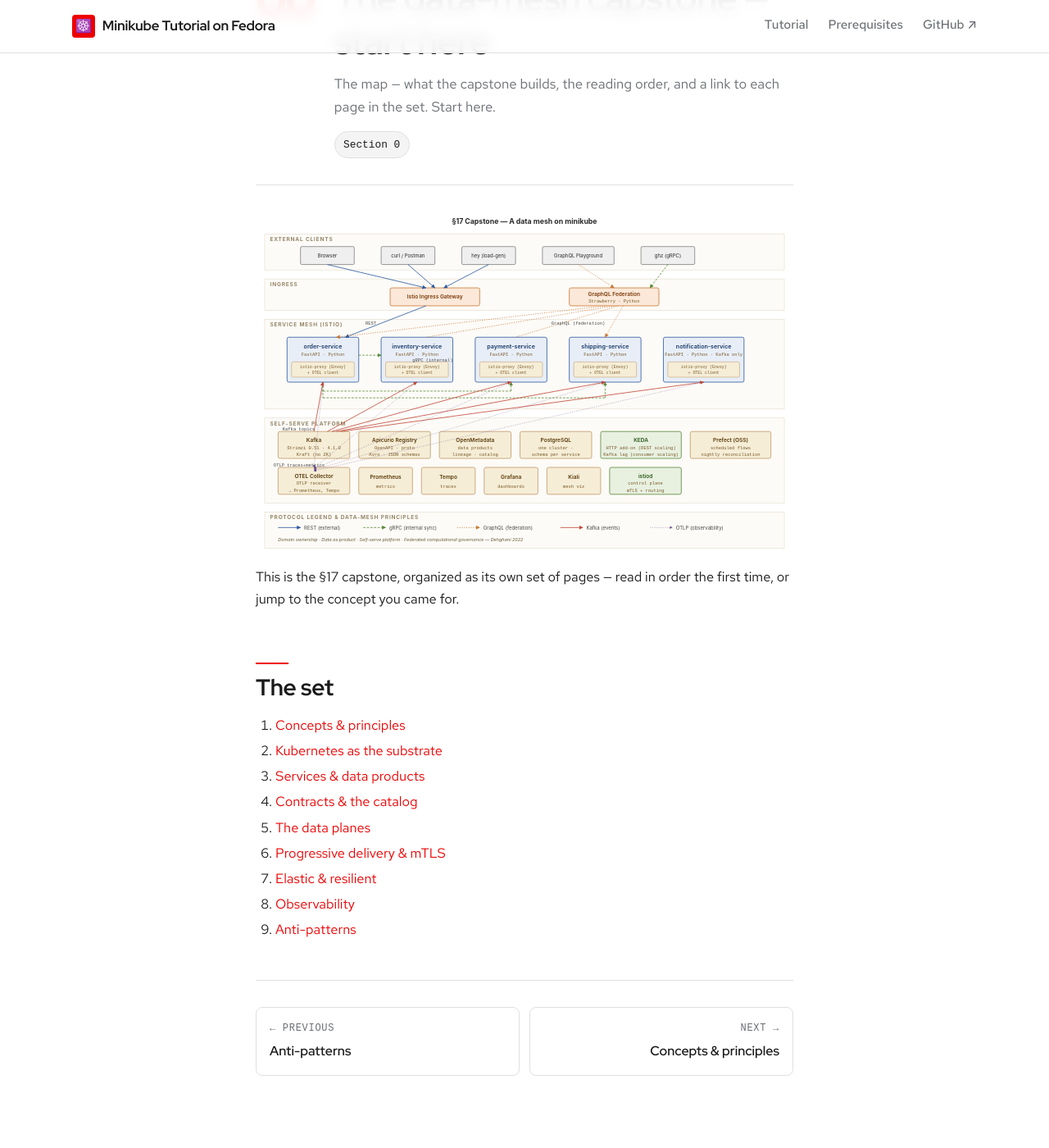
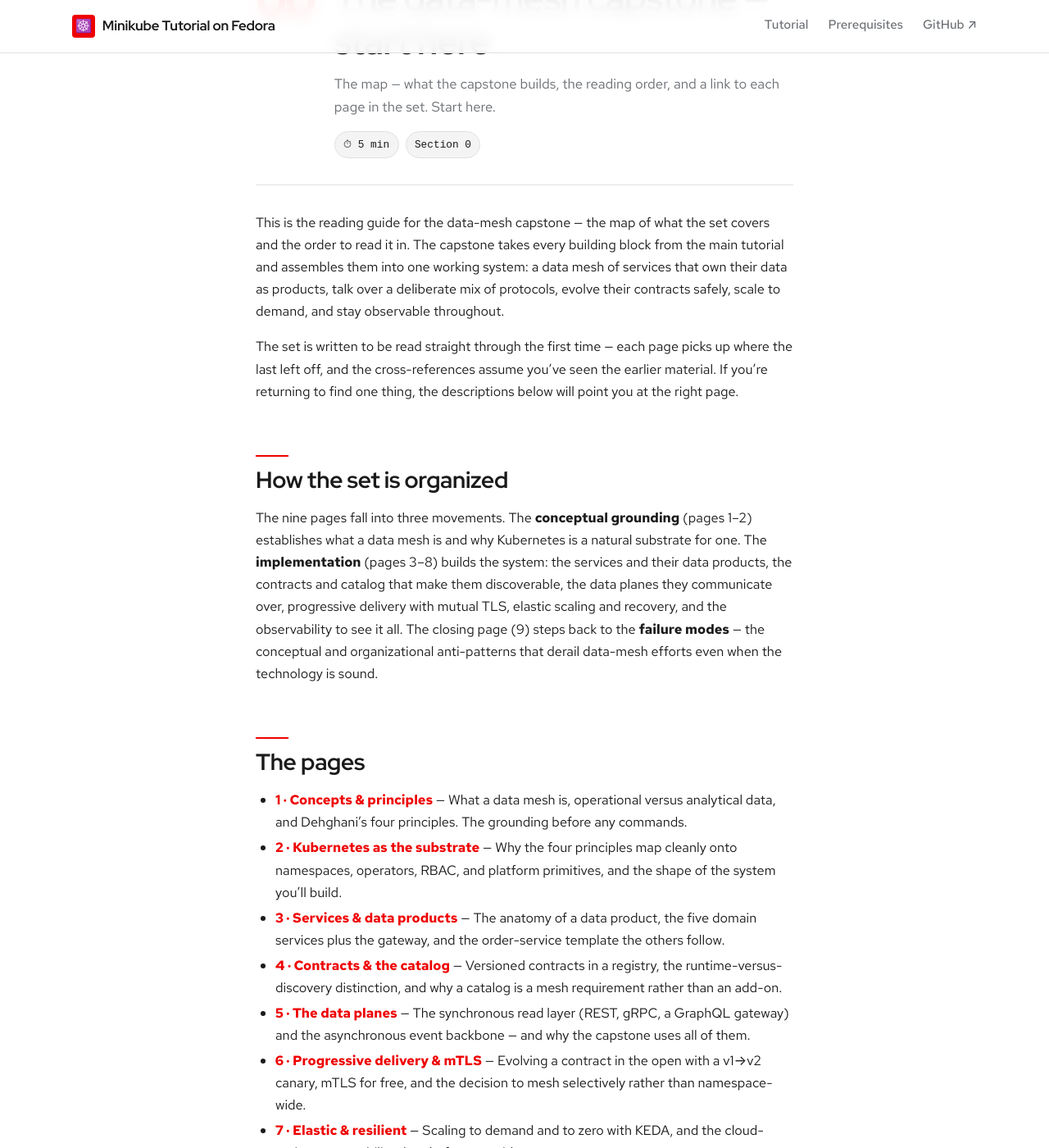
Before and after one commit to patterncatalyst/minikube-on-fedora, a Jekyll site: the page built from _capstone/data-mesh/00-index.md, in a window 1280 px wide and 1400 px high, scrolled down 192 px. Shown: the whole window at 82% size. Built offline with Jekyll 4.4.1, drawn with Linux system fonts in a browser that asks for light colours; some web fonts are replaced; some of the changed text lies outside the part shown.

Commit message:
phase-c: write 08-observability + 00-index reading guide — capstone set complete

```diff
--- a/_capstone/data-mesh/00-index.md
+++ b/_capstone/data-mesh/00-index.md
@@ -2,27 +2,68 @@
 title: "The data-mesh capstone — start here"
 order: 0
 description: "The map — what the capstone builds, the reading order, and a link to each page in the set. Start here."
+duration: 5 min
 ---
 
-<!-- DRAFT SKELETON (Phase C) — the SET LANDING / index for the capstone. -->
-<!-- INDEX/landing — short scenario-setting prose (reuse old 17-capstone.md intro, lines 8-23) + the data-mesh-overview diagram + the described list of the nine docs below. Pull the one-paragraph 'what you end up with' from old 'What the capstone builds' (old lines 1176-1198). Point at bootstrap-capstone.sh (CAP-035) for one-command bring-up and §1 for host prereqs. -->
+This is the reading guide for the data-mesh capstone — the map of what the set covers
+and the order to read it in. The capstone takes every building block from the main
+tutorial and assembles them into one working system: a data mesh of services that own
+their data as products, talk over a deliberate mix of protocols, evolve their contracts
+safely, scale to demand, and stay observable throughout.
 
-![Capstone: a data mesh on minikube]({{ '/assets/diagrams/17-capstone-data-mesh.svg' | relative_url }})
+The set is written to be read straight through the first time — each page picks up where
+the last left off, and the cross-references assume you've seen the earlier material. If
+you're returning to find one thing, the descriptions below will point you at the right
+page.
 
-This is the §17 capstone, organized as its own set of pages — read in order the
-first time, or jump to the concept you came for.
+## How the set is organized
 
-## The set
+The nine pages fall into three movements. The **conceptual grounding** (pages 1–2)
+establishes what a data mesh is and why Kubernetes is a natural substrate for one. The
+**implementation** (pages 3–8) builds the system: the services and their data products,
+the contracts and catalog that make them discoverable, the data planes they communicate
+over, progressive delivery with mutual TLS, elastic scaling and recovery, and the
+observability to see it all. The closing page (9) steps back to the **failure modes** —
+the conceptual and organizational anti-patterns that derail data-mesh efforts even when
+the technology is sound.
 
-<!-- DRAFT: short described list linking the nine docs below, in the
-     Statelessness-Compendium style. Links use the capstone collection permalinks. -->
+## The pages
 
-1. [Concepts &amp; principles]({{ '/capstone/data-mesh/01-concepts/' | relative_url }})
-2. [Kubernetes as the substrate]({{ '/capstone/data-mesh/02-kubernetes-substrate/' | relative_url }})
-3. [Services &amp; data products]({{ '/capstone/data-mesh/03-services-and-data-products/' | relative_url }})
-4. [Contracts &amp; the catalog]({{ '/capstone/data-mesh/04-contracts-and-catalog/' | relative_url }})
-5. [The data planes]({{ '/capstone/data-mesh/05-data-planes/' | relative_url }})
-6. [Progressive delivery &amp; mTLS]({{ '/capstone/data-mesh/06-progressive-delivery-mtls/' | relative_url }})
-7. [Elastic &amp; resilient]({{ '/capstone/data-mesh/07-elastic-and-resilient/' | relative_url }})
-8. [Observability]({{ '/capstone/data-mesh/08-observability/' | relative_url }})
-9. [Anti-patterns]({{ '/capstone/data-mesh/09-anti-patterns/' | relative_url }})
+- [**1 · Concepts & principles**]({{ '/capstone/data-mesh/01-concepts/' | relative_url }}) —
+  What a data mesh is, operational versus analytical data, and Dehghani's four
+  principles. The grounding before any commands.
+- [**2 · Kubernetes as the substrate**]({{ '/capstone/data-mesh/02-kubernetes-substrate/' | relative_url }}) —
+  Why the four principles map cleanly onto namespaces, operators, RBAC, and platform
+  primitives, and the shape of the system you'll build.
+- [**3 · Services & data products**]({{ '/capstone/data-mesh/03-services-and-data-products/' | relative_url }}) —
+  The anatomy of a data product, the five domain services plus the gateway, and the
+  order-service template the others follow.
+- [**4 · Contracts & the catalog**]({{ '/capstone/data-mesh/04-contracts-and-catalog/' | relative_url }}) —
+  Versioned contracts in a registry, the runtime-versus-discovery distinction, and why a
+  catalog is a mesh requirement rather than an add-on.
+- [**5 · The data planes**]({{ '/capstone/data-mesh/05-data-planes/' | relative_url }}) —
+  The synchronous read layer (REST, gRPC, a GraphQL gateway) and the asynchronous event
+  backbone — and why the capstone uses all of them.
+- [**6 · Progressive delivery & mTLS**]({{ '/capstone/data-mesh/06-progressive-delivery-mtls/' | relative_url }}) —
+  Evolving a contract in the open with a v1→v2 canary, mTLS for free, and the decision to
+  mesh selectively rather than namespace-wide.
+- [**7 · Elastic & resilient**]({{ '/capstone/data-mesh/07-elastic-and-resilient/' | relative_url }}) —
+  Scaling to demand and to zero with KEDA, and the cloud-native recoverability the
+  platform provides.
+- [**8 · Observability**]({{ '/capstone/data-mesh/08-observability/' | relative_url }}) —
+  Metrics, distributed traces across products, and the live view of traffic moving
+  through the mesh.
+- [**9 · Anti-patterns**]({{ '/capstone/data-mesh/09-anti-patterns/' | relative_url }}) —
+  The conceptual and organizational ways data-mesh efforts go wrong, drawn from the
+  literature, so you can recognize them early.
+
+## If you have time for only a few
+
+Read [**concepts**]({{ '/capstone/data-mesh/01-concepts/' | relative_url }}) for the
+vocabulary, [**contracts & the catalog**]({{ '/capstone/data-mesh/04-contracts-and-catalog/' | relative_url }})
+for the idea that holds a mesh together, and
+[**anti-patterns**]({{ '/capstone/data-mesh/09-anti-patterns/' | relative_url }}) for what
+to avoid. Those three cover the shape of the thing without the full implementation
+depth.
+
+Start with [concepts & principles]({{ '/capstone/data-mesh/01-concepts/' | relative_url }}).
```
